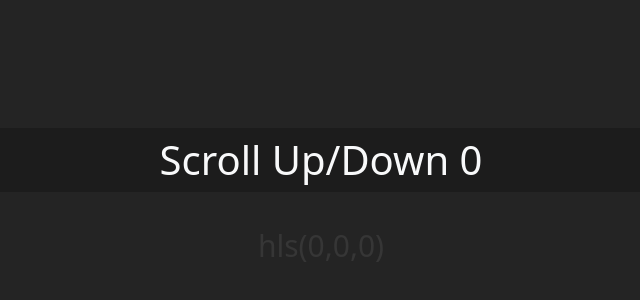
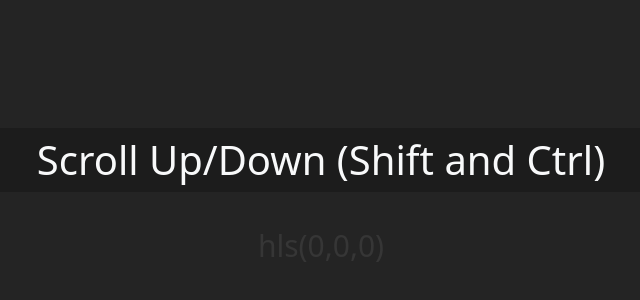
Before and after one commit to MartyshWin/pets, a plain HTML site: page bgrad_wheel/index.html in a window 1280 px wide. Shown: the part 272-572 px from the top of the page, without its empty margins (319-959 px from the left). Drawn offline with nearby package versions, Linux system fonts and the light colour scheme.

Commit message:
Update index.html

```diff
--- a/bgrad_wheel/index.html
+++ b/bgrad_wheel/index.html
@@ -12,7 +12,7 @@
     <div id="delta"></div>
     <div class="container-fluid" id="content">
         <div class="color" data-color="0" data-color1="0" data-color2="0" data-deg="90"></div>
-        <div class="align-middle h1 text-light text-center p-2" id="text">Scroll Up/Down <n>0</n><span>hls(0,0,0)</span></div>
+        <div class="align-middle h1 text-light text-center p-2" id="text">Scroll Up/Down (Shift and Ctrl)<span>hls(0,0,0)</span></div>
     </div>
     <script src="https://cdnjs.cloudflare.com/ajax/libs/jquery/3.6.2/jquery.min.js"></script>
     <script src="main.js"></script>
```
